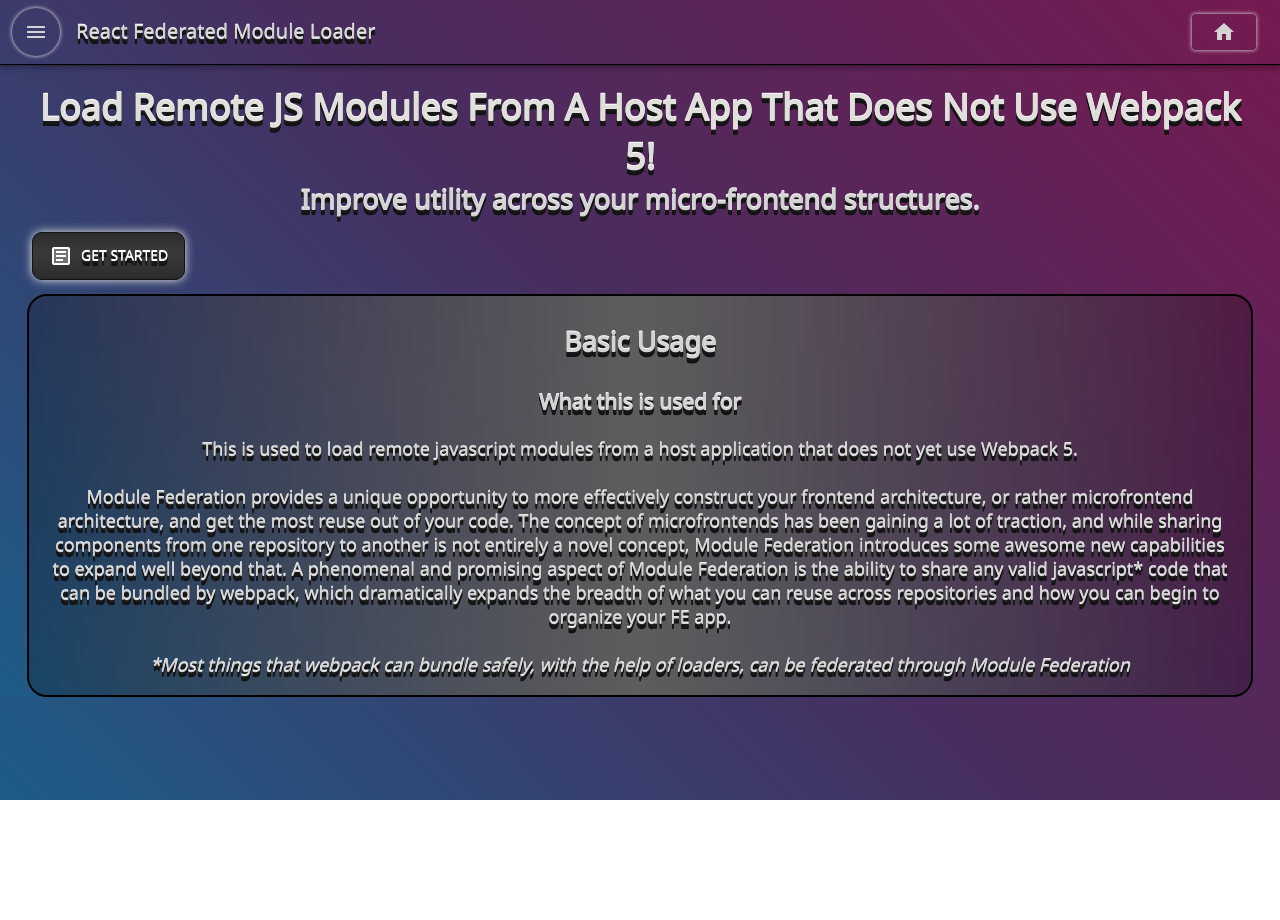
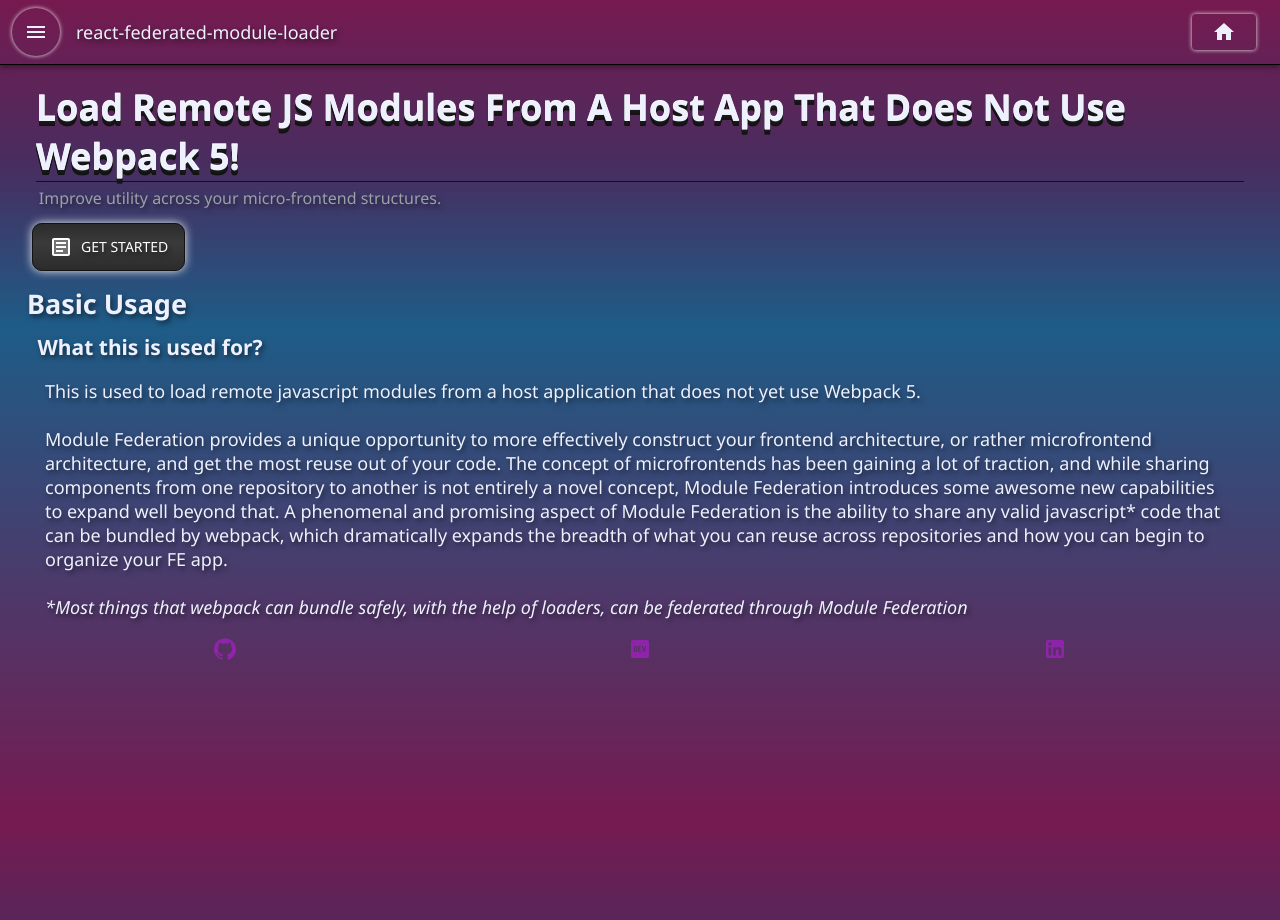
Before and after one commit to DeMe0/RFML-React-Site, a React (Create React App) app: page / in a window 1280 px wide. Before the commit the page ends 800 px from the top, so only its background shows below. Built offline with nearby package versions, Linux system fonts and the light colour scheme.

Commit message:
revised all styling

```diff
--- a/public/index.html
+++ b/public/index.html
@@ -48,7 +48,7 @@
       hljs.highlightAll();
     </script>
     <style>
-      @import url("https://fonts.googleapis.com/css2?family=Noto+Sans&display=swap");
+      @import url("https://fonts.googleapis.com/css2?family=Noto+Sans:ital,wght@0,400;0,700;1,400;1,700&display=swap");
     </style>
   </body>
 </html>
--- a/src/App.css
+++ b/src/App.css
@@ -4,25 +4,33 @@
 /* ===============
     global styles
   ================ */
-html {
+html,
+body,
+.App {
   height: 100%;
   margin: 0;
-  padding: 0;
+  padding-bottom: 20px;
 }
+
 body {
-  margin: 0;
   font-size: 18px;
-  background-image: linear-gradient(
+  /* background-image: linear-gradient(
     225deg,
     #761a50 0%,
     #482d5f 50%,
     #1e5c87 100%
+  ); */
+  background-image: repeating-linear-gradient(
+    #761a50 0%,
+    #482d5f 20%,
+    #1e5c87 40%,
+    #761a50
   );
-  background-size: cover;
   font-family: "Noto Sans", sans-serif;
-  color: lightgrey;
-  text-shadow: 0 -1px 0 #fff, 0 1px 0 #1a1a1a, 0 2px 0 #181818, 0 3px 0 #161616,
-    0 4px 0 #141414, 0 5px 0 #121212;
+  color: #eef1fd;
+  /* text-shadow: 0 -1px 0 #fff, 0 1px 0 #1a1a1a, 0 2px 0 #181818, 0 3px 0 #161616,
+    0 4px 0 #141414, 0 5px 0 #121212; */
+  text-shadow: 2px 3px 5px rgba(0, 0, 0, 0.5);
 }
 
 h1 {
@@ -38,6 +46,16 @@
   typography styles
   ================== */
 
+/*typography for <code> elements*/
+code {
+  text-shadow: none;
+  font-size: 1em;
+}
+
+#appendixLinks {
+  font-size: 0.8rem;
+}
+
 /* ===============
         layout
   ================ */
@@ -46,11 +64,16 @@
   border-bottom: 1px solid black;
 }
 
-header {
-  font-size: xx-small;
+footer {
+  display: flex;
+  justify-content: space-around;
+  max-width: inherit;
+  margin: 0;
+  position: relative;
+  bottom: 0px;
 }
 
-div {
+/* div {
   background-color: #761a50;
   background-image: linear-gradient(
     225deg,
@@ -58,43 +81,101 @@
     #482d5f 50%,
     #1e5c87 100%
   );
-}
+} */
 div div {
   background: transparent;
 }
 
 #home,
 #docs {
+  display: flex;
+  flex-direction: column;
   margin-top: 1em;
   margin-left: 1em;
   margin-right: 1em;
   margin-bottom: 1em;
+  min-height: 100vh;
 }
 
 #intro,
 #blurb {
-  text-align: center;
   margin: 0 0.5em 0 0.5em;
 }
 
-#basicUsage {
+#intro {
+  font-weight: 700;
+  border-bottom: 1px solid #121212;
+  color: #eef1fd; /*off-white color*/
+}
+
+#blurb {
+  font-weight: 400;
+  font-size: 1rem;
+  color: #9ba1a6; /* gray color*/
+  margin: 0.3em 1.3em 0 1.3em;
+}
+
+#basicUsage,
+#gettingStarted,
+#advancedUsage,
+#inspiration {
   margin-left: 0.5em;
   margin-right: 0.5em;
   /* margin: 1em;
     padding: 1em; */
-  border: 2px black solid;
+  /* border: 2px black solid;
   border-radius: 20px;
   background: linear-gradient(
     90deg,
     rgba(0, 0, 0, 0.23012955182072825) 0%,
     rgba(93, 93, 93, 1) 50%,
     rgba(0, 0, 0, 0.20211834733893552) 100%
-  );
-  text-align: center;
+  ); */
 }
 
-#basicUsage > * {
+#basicUsage > h3,
+#gettingStarted > h3,
+#advancedUsage > h3,
+#inspiration > h3,
+#inspiration > h5 {
+  margin: 0.5em;
+}
+#basicUsage > p,
+#gettingStarted > p,
+#advancedUsage > p,
+#inspiration > p {
   margin: 1em;
+}
+
+#basicUsageFlexbox,
+#gettingStartedFlexbox {
+  /* display: flex;
+  flex-direction: column;
+  border: 1px black solid;
+  box-shadow: 0px 3px 15px rgba(0, 0, 0, 0.2);
+  border-radius: 20px;
+  background: linear-gradient(
+    90deg,
+    rgba(0, 0, 0, 0.23012955182072825) 0%,
+    rgba(93, 93, 93, 1) 50%,
+    rgba(0, 0, 0, 0.20211834733893552) 100%
+  ); */
+  width: fit-content;
+}
+
+#basicUsageFlexbox h2 {
+  margin-block-start: 0;
+  margin-block-end: 0;
+  margin-inline-start: 0;
+  margin-inline-end: 0;
+  /* margin: 10px; */
+}
+#gettingStartedFlexbox h2 {
+  margin-block-start: 0;
+  margin-block-end: 0;
+  margin-inline-start: 0;
+  margin-inline-end: 0;
+  /* margin: 10px; */
 }
 
 /* ===============
--- /dev/null
+++ b/src/Responsive.css
@@ -0,0 +1,13 @@
+@media screen and (max-width: 500px) {
+  pre {
+    font-size: 0.7em;
+  }
+}
+
+@media screen and (min-width: 600px) {
+  #docs > * {
+    margin: 0 10% 0 10%;
+  }
+  #title {
+  }
+}
--- a/src/components/ButtonAppBar.js
+++ b/src/components/ButtonAppBar.js
@@ -26,8 +26,8 @@
           >
             <MenuIcon />
           </IconButton>
-          <Typography variant="h6" component="div" sx={{ flexGrow: 1 }}>
-            React Federated Module Loader
+          <Typography variant="p" component="div" sx={{ flexGrow: 1 }}>
+            react-federated-module-loader
           </Typography>
           <Button id="homeButton" color="inherit" href="/">
             <HomeIcon />
--- a/src/index.js
+++ b/src/index.js
@@ -1,6 +1,7 @@
 import React from "react";
 import ReactDOM from "react-dom";
 import "./App.css";
+import "./Responsive.css";
 import App from "./App";
 import reportWebVitals from "./reportWebVitals";
 import { BrowserRouter as Router } from "react-router-dom";
--- a/src/pages/Docs.js
+++ b/src/pages/Docs.js
@@ -6,8 +6,10 @@
   return (
     <div id="docs">
       <div id="gettingStarted">
-        <h1 className="title">React Federated Module Loader</h1>
-        <h2 className="gettingStarted">Getting Started</h2>
+        <h1 id="title">React Federated Module Loader</h1>
+        <div id="gettingStartedFlexbox">
+          <h2 className="gettingStarted">Getting Started</h2>
+        </div>
         <h3>Installation</h3>
         <p>
           You can install <code>react-federated-module-loader</code> with either
@@ -272,8 +274,8 @@
           the above book.
         </p>
         <h3>Appendix</h3>
-        <h4>Lean More About Module Federation & Microfrontends</h4>
-        <p>
+        <h5>Learn More About Module Federation & Microfrontends</h5>
+        <p id="appendixLinks">
           <em>Module Federation Docs</em>{" "}
           <a
             href="https://webpack.js.org/concepts/module-federation/"
@@ -281,6 +283,7 @@
           >
             !docs
           </a>
+          <br />
           <em>Module Federation Youtube Playlist</em>{" "}
           <a
             href="https://www.youtube.com/playlist?list=PLNqp92_EXZBLr7p7hn6IYa1YPNs4yJ1t1"
@@ -288,7 +291,8 @@
           >
             !youtube
           </a>
-          <em>Building Microfrontends</em>
+          <br />
+          <em>Building Microfrontends</em>{" "}
           <a
             href="https://www.oreilly.com/library/view/building-micro-frontends/9781492082989/"
             rel="nofollow"
--- a/src/pages/Home.js
+++ b/src/pages/Home.js
@@ -1,6 +1,9 @@
 import React from "react";
 import ArticleTwoToneIcon from "@mui/icons-material/ArticleTwoTone";
-import { Fab } from "@mui/material";
+import GitHubIcon from "@mui/icons-material/GitHub";
+import LinkedInIcon from "@mui/icons-material/LinkedIn";
+import LogoDevIcon from "@mui/icons-material/LogoDev";
+import { Link, Fab } from "@mui/material";
 
 const Home = () => {
   return (
@@ -18,8 +21,10 @@
         </Fab>
       </div>
       <div id="basicUsage">
-        <h2>Basic Usage</h2>
-        <h3>What this is used for</h3>
+        <div id="basicUsageFlexbox">
+          <h2>Basic Usage</h2>
+        </div>
+        <h3>What this is used for?</h3>
         <p>
           This is used to load remote javascript modules from a host application
           that does not yet use Webpack 5.
@@ -44,6 +49,17 @@
           </em>
         </p>
       </div>
+      <footer id="footer">
+        <Link href="https://github.com/nicholasgalante1997">
+          <GitHubIcon />
+        </Link>
+        <Link>
+          <LogoDevIcon />
+        </Link>
+        <Link href="https://www.linkedin.com/in/nicholas-galante-1963041a2/">
+          <LinkedInIcon />
+        </Link>
+      </footer>
     </div>
   );
 };
```
